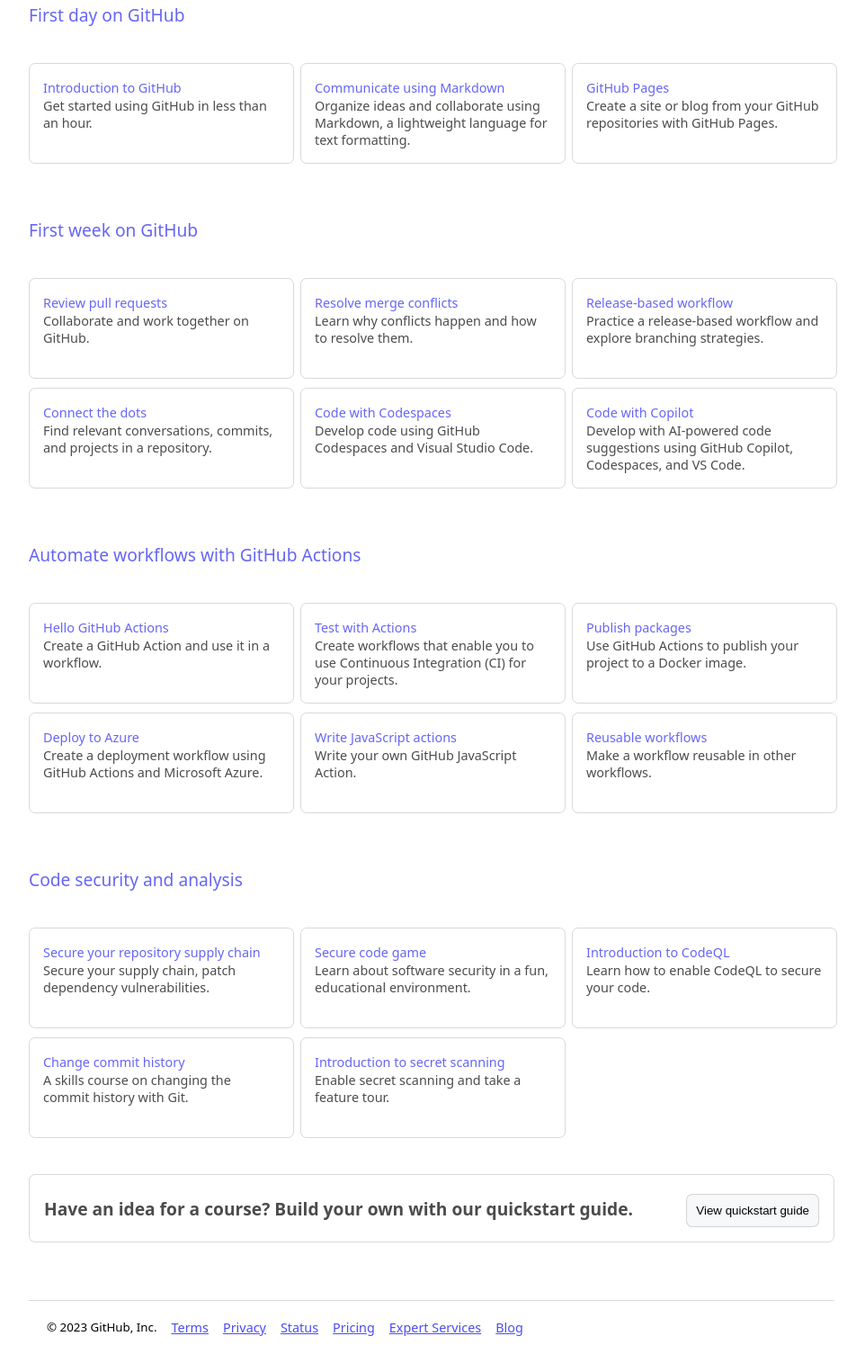
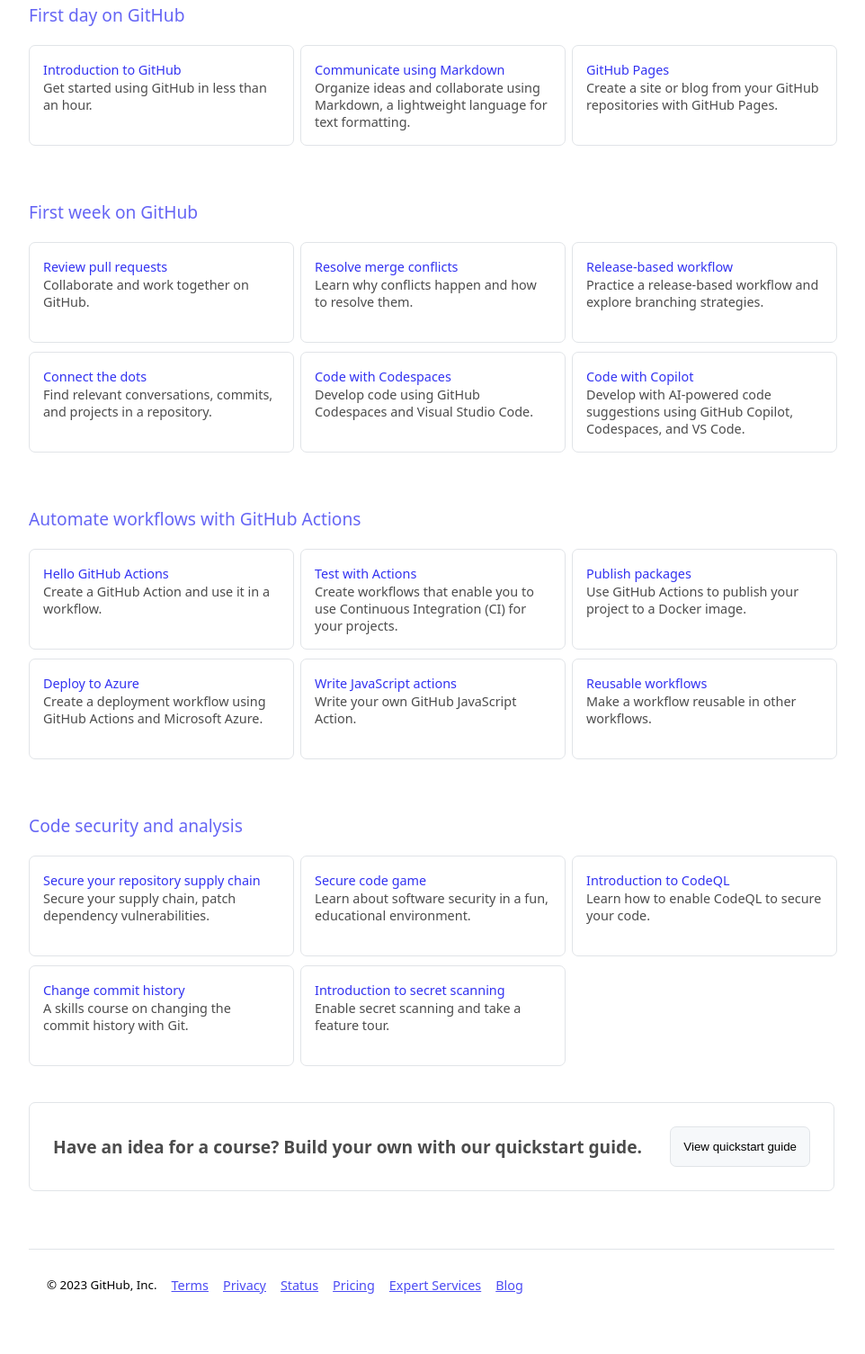
Before and after one commit to shogunIncognito/githubskill-clone, a plain HTML site: page index.html in a window 1280 px wide. Shown: the part 522-2027 px from the top of the page at 90% size, without its empty margins (160-1122 px from the left). After the commit the page ends 1990 px from the top, so only its background shows below. Drawn offline with Linux system fonts and the light colour scheme.

Commit message:
final design

```diff
--- a/index.html
+++ b/index.html
@@ -24,13 +24,13 @@
         <div class="flex header-container">
             <div class="w-full header-content">
                 <h1 style="font-weight: 500;">GitHub Skills</h1>
-                <h4 style="opacity: 0.5; max-width: 50ch; font-size: 1.3em;">Learn how to use GitHub with interactive
+                <h4 style="opacity: 0.5; max-width: 50ch; font-size: 1.3em; font-weight: 600;">Learn how to use GitHub with interactive
                     courses designed for beginners and experts.</h4>
                 <a href="https://github.com/skills/introduction-to-github">
-                    <button class="button" style="cursor: pointer;">Start with introduction to GitHub</button>
+                    <button class="button" style="cursor: pointer;">Start with <em>introduction to GitHub</em></button>
                 </a>
             </div>
-            <div>
+            <div class="github-image">
                 <img src="assets/githubheadericon.svg" alt="robotlogo" width="300px">
             </div>
         </div>
@@ -45,20 +45,20 @@
             <div class="cards-container">
                 <article class="card">
                     <a href="https://github.com/skills/introduction-to-github" class="link"
-                        style="font-size: 0.9em; margin-bottom: 17px; opacity: 0.6;">Introduction
+                        style="font-size: 0.9em; margin-bottom: 17px; opacity: 0.8">Introduction
                         to GitHub</a>
                     <p style="opacity: 0.7; font-size: 0.9em;">Get started using GitHub in less than an hour.</p>
                 </article>
                 <article class="card">
                     <a href="https://github.com/skills/communicate-using-markdown" class="link"
-                        style="font-size: 0.9em; margin-bottom: 17px; opacity: 0.6;">Communicate
+                        style="font-size: 0.9em; margin-bottom: 17px; opacity: 0.8">Communicate
                         using Markdown</a>
                     <p style="opacity: 0.7; font-size: 0.9em;">Organize ideas and collaborate using Markdown, a
                         lightweight language for text formatting.</p>
                 </article>
                 <article class="card">
                     <a href="https://github.com/skills/github-pages" class="link"
-                        style="font-size: 0.9em; margin-bottom: 17px; opacity: 0.6;">GitHub
+                        style="font-size: 0.9em; margin-bottom: 17px; opacity: 0.8">GitHub
                         Pages</a>
                     <p style="opacity: 0.7; font-size: 0.9em;">Create a site or blog from your GitHub repositories with
                         GitHub Pages.</p>
@@ -72,40 +72,40 @@
             <div class="cards-container">
                 <article class="card">
                     <a href="https://github.com/skills/review-pull-requests" class="link"
-                        style="font-size: 0.9em; margin-bottom: 17px; opacity: 0.6;">Review pull
+                        style="font-size: 0.9em; margin-bottom: 17px; opacity: 0.8">Review pull
                         requests</a>
                     <p style="opacity: 0.7; font-size: 0.9em;">Collaborate and work together on GitHub.</p>
                 </article>
                 <article class="card">
                     <a href="https://github.com/skills/resolve-merge-conflicts" class="link"
-                        style="font-size: 0.9em; margin-bottom: 17px; opacity: 0.6;">Resolve merge
+                        style="font-size: 0.9em; margin-bottom: 17px; opacity: 0.8">Resolve merge
                         conflicts</a>
                     <p style="opacity: 0.7; font-size: 0.9em;">Learn why conflicts happen and how to resolve them.</p>
                 </article>
                 <article class="card">
                     <a href="https://github.com/skills/release-based-workflow" class="link"
-                        style="font-size: 0.9em; margin-bottom: 17px; opacity: 0.6;">Release-based
+                        style="font-size: 0.9em; margin-bottom: 17px; opacity: 0.8">Release-based
                         workflow</a>
                     <p style="opacity: 0.7; font-size: 0.9em;">Practice a release-based workflow and explore branching
                         strategies.</p>
                 </article>
                 <article class="card">
                     <a href="https://github.com/skills/connect-the-dots" class="link"
-                        style="font-size: 0.9em; margin-bottom: 17px; opacity: 0.6;">Connect the
+                        style="font-size: 0.9em; margin-bottom: 17px; opacity: 0.8">Connect the
                         dots</a>
                     <p style="opacity: 0.7; font-size: 0.9em;">Find relevant conversations, commits, and projects in a
                         repository.</p>
                 </article>
                 <article class="card">
                     <a href="https://github.com/skills/code-with-codespaces" class="link"
-                        style="font-size: 0.9em; margin-bottom: 17px; opacity: 0.6;">Code with
+                        style="font-size: 0.9em; margin-bottom: 17px; opacity: 0.8">Code with
                         Codespaces</a>
                     <p style="opacity: 0.7; font-size: 0.9em;">Develop code using GitHub Codespaces and Visual Studio
                         Code.</p>
                 </article>
                 <article class="card">
                     <a href="https://github.com/skills/copilot-codespaces-vscode" class="link"
-                        style="font-size: 0.9em; margin-bottom: 17px; opacity: 0.6;">Code with
+                        style="font-size: 0.9em; margin-bottom: 17px; opacity: 0.8">Code with
                         Copilot</a>
                     <p style="opacity: 0.7; font-size: 0.9em;">Develop with AI-powered code suggestions using GitHub
                         Copilot, Codespaces, and VS Code.</p>
@@ -120,40 +120,40 @@
             <div class="cards-container">
                 <article class="card">
                     <a href="https://github.com/skills/hello-github-actions" class="link"
-                        style="font-size: 0.9em; margin-bottom: 17px; opacity: 0.6;">Hello GitHub
+                        style="font-size: 0.9em; margin-bottom: 17px; opacity: 0.8">Hello GitHub
                         Actions</a>
                     <p style="opacity: 0.7; font-size: 0.9em;">Create a GitHub Action and use it in a workflow.</p>
                 </article>
                 <article class="card">
                     <a href="https://github.com/skills/test-with-actions" class="link"
-                        style="font-size: 0.9em; margin-bottom: 17px; opacity: 0.6;">Test with
+                        style="font-size: 0.9em; margin-bottom: 17px; opacity: 0.8">Test with
                         Actions</a>
                     <p style="opacity: 0.7; font-size: 0.9em;">Create workflows that enable you to use Continuous
                         Integration (CI) for your projects.</p>
                 </article>
                 <article class="card">
                     <a href="https://github.com/skills/publish-packages" class="link"
-                        style="font-size: 0.9em; margin-bottom: 17px; opacity: 0.6;">Publish
+                        style="font-size: 0.9em; margin-bottom: 17px; opacity: 0.8">Publish
                         packages</a>
                     <p style="opacity: 0.7; font-size: 0.9em;">Use GitHub Actions to publish your project to a Docker
                         image.</p>
                 </article>
                 <article class="card">
                     <a href="https://github.com/skills/deploy-to-azure" class="link"
-                        style="font-size: 0.9em; margin-bottom: 17px; opacity: 0.6;">Deploy to
+                        style="font-size: 0.9em; margin-bottom: 17px; opacity: 0.8">Deploy to
                         Azure</a>
                     <p style="opacity: 0.7; font-size: 0.9em;">Create a deployment workflow using GitHub Actions and
                         Microsoft Azure.</p>
                 </article>
                 <article class="card">
                     <a href="https://github.com/skills/write-javascript-actions" class="link"
-                        style="font-size: 0.9em; margin-bottom: 17px; opacity: 0.6;">Write
+                        style="font-size: 0.9em; margin-bottom: 17px; opacity: 0.8">Write
                         JavaScript actions</a>
                     <p style="opacity: 0.7; font-size: 0.9em;">Write your own GitHub JavaScript Action.</p>
                 </article>
                 <article class="card">
                     <a href="https://github.com/skills/reusable-workflows" class="link"
-                        style="font-size: 0.9em; margin-bottom: 17px; opacity: 0.6;">Reusable
+                        style="font-size: 0.9em; margin-bottom: 17px; opacity: 0.8">Reusable
                         workflows</a>
                     <p style="opacity: 0.7; font-size: 0.9em;">Make a workflow reusable in other workflows.</p>
                 </article>
@@ -166,34 +166,34 @@
             <div class="cards-container">
                 <article class="card">
                     <a href="https://github.com/skills/secure-repository-supply-chain" class="link"
-                        style="font-size: 0.9em; margin-bottom: 17px; opacity: 0.6;">Secure your
+                        style="font-size: 0.9em; margin-bottom: 17px; opacity: 0.8">Secure your
                         repository supply chain</a>
                     <p style="opacity: 0.7; font-size: 0.9em;">Secure your supply chain, patch dependency
                         vulnerabilities.</p>
                 </article>
                 <article class="card">
                     <a href="https://github.com/skills/secure-code-game" class="link"
-                        style="font-size: 0.9em; margin-bottom: 17px; opacity: 0.6;">Secure code
+                        style="font-size: 0.9em; margin-bottom: 17px; opacity: 0.8">Secure code
                         game</a>
                     <p style="opacity: 0.7; font-size: 0.9em;">Learn about software security in a fun, educational
                         environment.</p>
                 </article>
                 <article class="card">
                     <a href="https://github.com/skills/introduction-to-codeql" class="link"
-                        style="font-size: 0.9em; margin-bottom: 17px; opacity: 0.6;">Introduction
+                        style="font-size: 0.9em; margin-bottom: 17px; opacity: 0.8">Introduction
                         to CodeQL</a>
                     <p style="opacity: 0.7; font-size: 0.9em;">Learn how to enable CodeQL to secure your code.</p>
                 </article>
                 <article class="card">
                     <a href="https://github.com/skills/change-commit-history" class="link"
-                        style="font-size: 0.9em; margin-bottom: 17px; opacity: 0.6;">Change commit
+                        style="font-size: 0.9em; margin-bottom: 17px; opacity: 0.8">Change commit
                         history</a>
                     <p style="opacity: 0.7; font-size: 0.9em;">A skills course on changing the commit history with Git.
                     </p>
                 </article>
                 <article class="card">
                     <a href="https://github.com/skills/introduction-to-secret-scanning" class="link"
-                        style="font-size: 0.9em; margin-bottom: 17px; opacity: 0.6;">Introduction
+                        style="font-size: 0.9em; margin-bottom: 17px; opacity: 0.8">Introduction
                         to secret scanning</a>
                     <p style="opacity: 0.7; font-size: 0.9em;">Enable secret scanning and take a feature tour.</p>
                 </article>
@@ -204,7 +204,7 @@
             <h3>Have an idea for a course? Build your own with our quickstart guide.</h3>
             <div>
                 <a href="https://skills.github.com/quickstart">
-                    <button class="button" style="cursor: pointer;">View quickstart guide</button>
+                    <button style="cursor: pointer;">View quickstart guide</button>
                 </a>
             </div>
         </div>
--- a/style.css
+++ b/style.css
@@ -5,6 +5,7 @@
 
 :root {
     --bg-color: #f6f8fa;
+    --border-color: #e1e4e8;
 }
 
 body {
@@ -51,15 +52,30 @@
     justify-content: start;
     align-items: start;
     gap: 10px;
+    flex: 1;
 }
 
+.github-image {
+    display: flex;
+    justify-content: center;
+    align-items: center;
+    flex: 1;
+}
+
+
 .button {
-    background-color: green;
-    border: 1px solid black;
+    background-color: rgba(0, 128, 0, 0.842);
+    border: 1px solid var(--bg-color);
+    transition: background-color 0.2s;
+    font-weight: bold;
     padding: 14px;
     margin-top: 5px;
     color: white;
     border-radius: 7px;
+}
+
+.button:hover {
+    background-color: rgba(0, 128, 0, 0.932);
 }
 
 .main {
@@ -75,13 +91,14 @@
     display: grid;
     grid-template-columns: repeat(3, 1fr);
     margin: 40px 0;
+    margin-top: 20px;
     gap: 10px;
 }
 
 .card {
     height: 80px;
     padding: 15px;
-    border: 1px solid rgba(0, 0, 0, 0.15);
+    border: 1px solid var(--border-color);
     border-radius: 7px;
     width: 90%;
 }
@@ -94,8 +111,8 @@
 }
 
 .ad-course {
-    border: 1px solid rgba(0, 0, 0, 0.15);
-    padding: 16px;
+    border: 1px solid var(--border-color);
+    padding: 26px;
     border-radius: 7px;
     display: flex;
     justify-content: space-between;
@@ -109,19 +126,27 @@
 }
 
 .ad-course button {
-    border: 1px solid rgba(0, 0, 0, 0.15);
-    padding: 10px;
+    border: 1px solid var(--border-color);
+    padding: 14px;
+    transition: background-color 0.2s;
     border-radius: 7px;
     background-color: var(--bg-color);
     color: black;
 }
 
+.ad-course button:hover {
+    background-color: #f0f0f0;
+}
+
 footer {
     margin-top: 4rem;
-    padding: 20px;
-    border-top: 1px solid rgba(0, 0, 0, 0.15);
     display: flex;
-    gap: 1rem;
+    justify-content: start;
+    padding: 30px 20px;
+    flex-wrap: wrap;
+    border-top: 1px solid var(--border-color);
+    display: flex;
+    gap: 0.4rem 1rem;
 }
 
 footer a {
@@ -147,6 +172,10 @@
 }
 
 @media (max-width: 1224px) {
+    .header {
+        padding: 20px;
+    }
+
     .main {
         width: 90%;
     }
@@ -158,7 +187,7 @@
 
 @media (max-width: 768px) {
     .header {
-        padding: 20px 10%;
+        padding: 20px;
         height: auto;
     }
 
@@ -169,5 +198,18 @@
 
     .header-container {
         flex-direction: column;
+        height: 450px;
+        margin-bottom: 50px;
+    }
+
+    .github-image {
+        display: flex;
+        flex-direction: column;
+        align-items: center;
+    }
+
+    .github-image img {
+        margin-top: 60px;
+        width: 330px;
     }
 }
```
